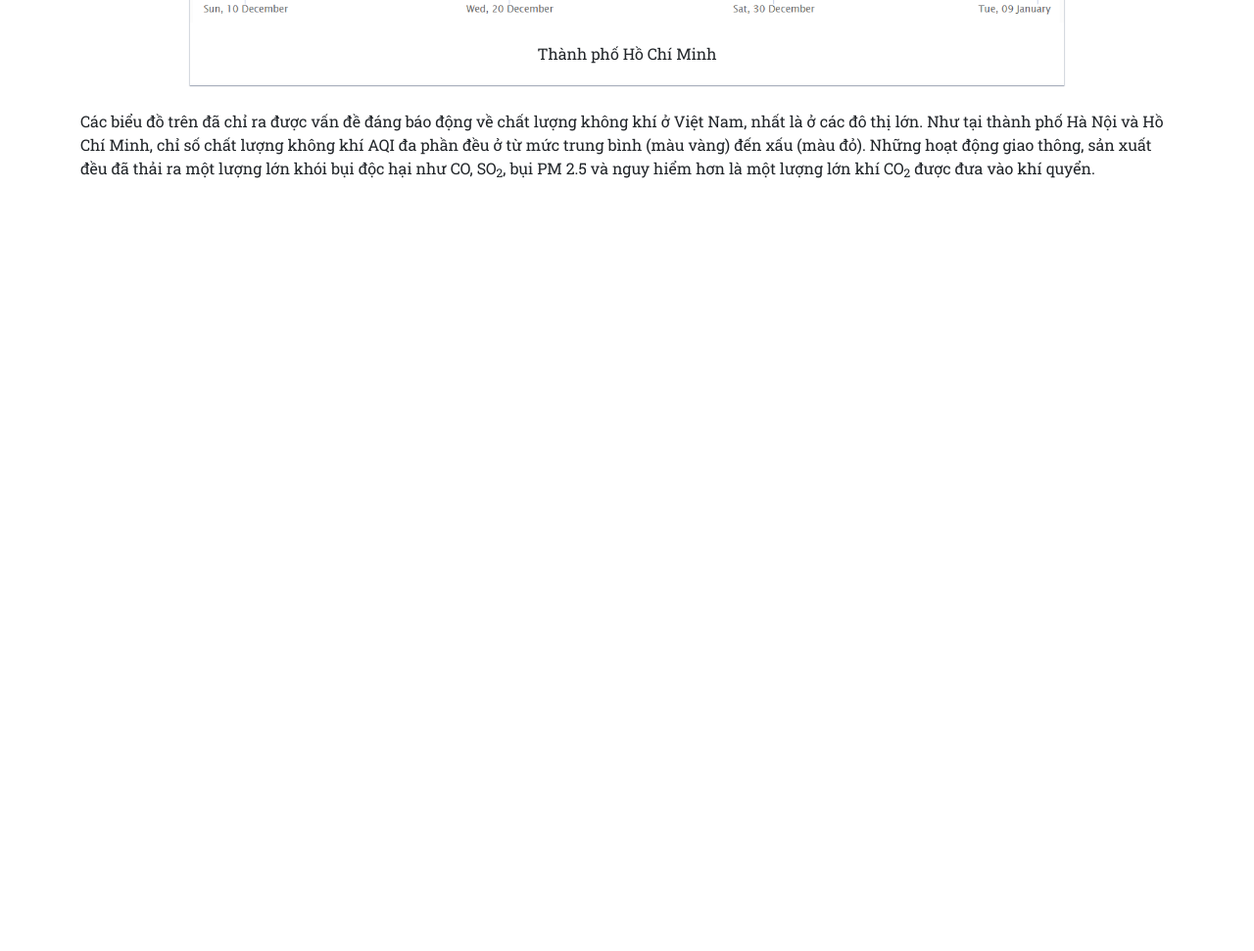
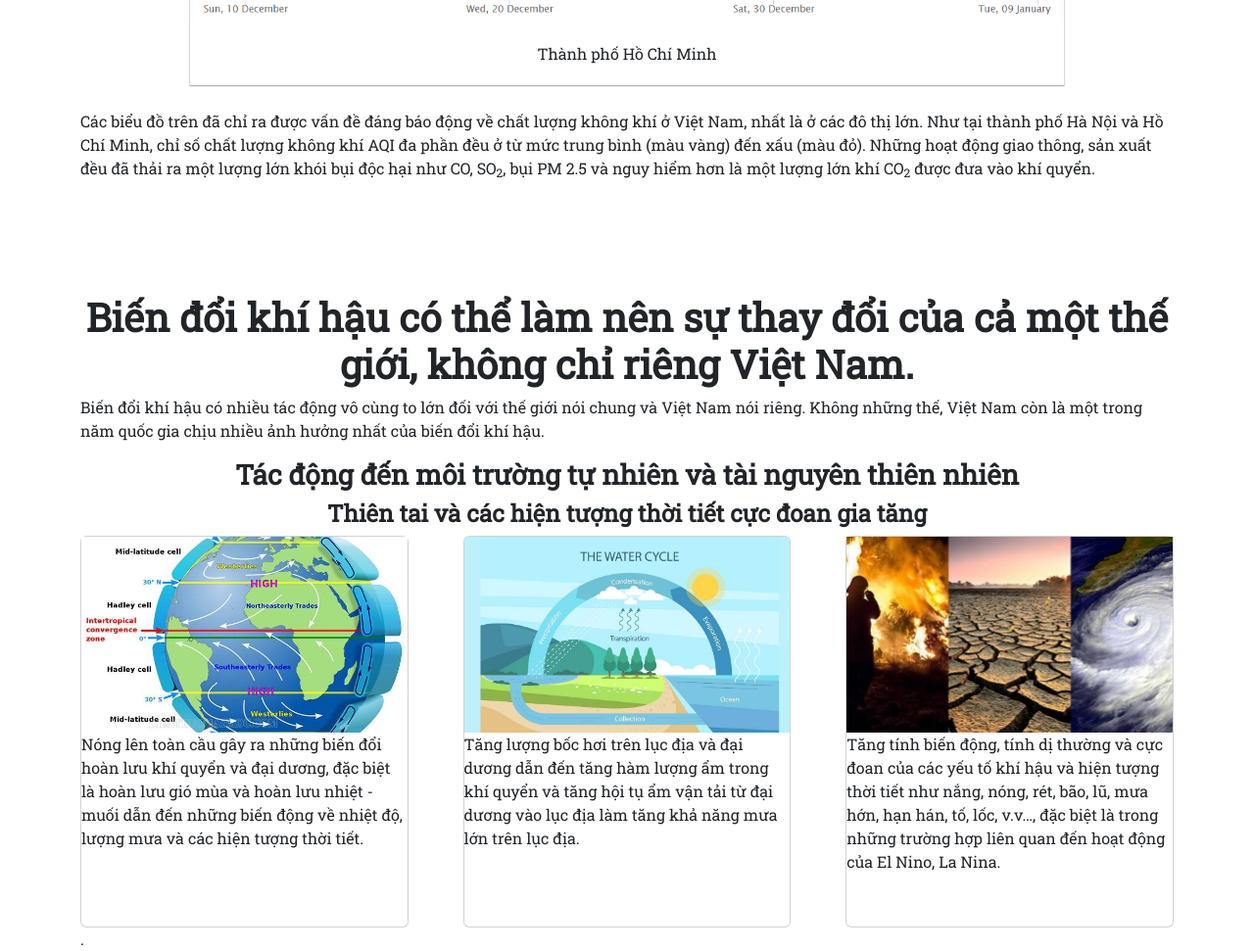
Before and after one commit to nhatvn2210/Climate_Change, a plain HTML site: page index.html in a window 1280 px wide. Shown: the part 4287-5258 px from the top of the page at 98% size. Before the commit the page ends 4587 px from the top, so only its background shows below. Drawn offline with nearby package versions, Linux system fonts and the light colour scheme.

Commit message:
Climate Change

```diff
--- a/assets/css/index.css
+++ b/assets/css/index.css
@@ -61,7 +61,16 @@
     text-align: center;
     padding: 20px 0;
 }
-
+/* Result style */
+.disaster-result .card-container .card{
+    width: 30%;
+    min-height: 400px;
+}
+.disaster-result .card-container .card .img{
+    height: 200px;
+    background-size: cover;
+    background-position: center;
+}
 /* Card style */
 .card {
     position: relative;
--- a/index.html
+++ b/index.html
@@ -226,7 +226,29 @@
             <div class="break-div"></div>
             <!-- Start "Tác động của BĐKH" -->
             <div class="result-container">
-
+                <h1 class="heading text-align-center">Biến đổi khí hậu có thể làm nên sự thay đổi của cả một thế giới, không chỉ riêng Việt Nam.</h1>
+                <p>Biến đổi khí hậu có nhiều tác động vô cùng to lớn đối với thế giới nói chung và Việt Nam nói riêng. Không những thế, Việt Nam còn là một trong năm quốc gia chịu nhiều ảnh hưởng nhất của biến đổi khí hậu.</p>
+                <div class="natural-result">
+                    <h3 class="heading text-align-center">Tác động đến môi trường tự nhiên và tài nguyên thiên nhiên</h3>
+                    <div class="disaster-result">
+                        <h4 class="heading text-align-center">Thiên tai và các hiện tượng thời tiết cực đoan gia tăng</h4>
+                        <div class="card-container display-flex justify-content-between align-items-center">
+                            <div class="card">
+                                <div class="img" style="background-image: url(./assets/image/disaster-result-1.png);"></div>
+                                <p>Nóng lên toàn cầu gây ra những biến đổi hoàn lưu khí quyển và đại dương, đặc biệt là hoàn lưu gió mùa và hoàn lưu nhiệt - muối dẫn đến những biến động về nhiệt độ, lượng mưa và các hiện tượng thời tiết.</p>
+                            </div>
+                            <div class="card">
+                                <div class="img" style="background-image: url(./assets/image/disaster-result-2.jpg);"></div>
+                                <p>Tăng lượng bốc hơi trên lục địa và đại dương dẫn đến tăng hàm lượng ẩm trong khí quyển và tăng hội tụ ẩm vận tải từ đại dương vào lục địa làm tăng khả năng mưa lớn trên lục địa.</p>
+                            </div>
+                            <div class="card">
+                                <div class="img" style="background-image: url(./assets/image/disaster-result-3.jpg);"></div>
+                                <p>Tăng tính biến động, tính dị thường và cực đoan của các yếu tố khí hậu và hiện tượng thời tiết như nắng, nóng, rét, bão, lũ, mưa hớn, hạn hán, tố, lốc, v.v…, đặc biệt là trong những trường hợp liên quan đến hoạt động của El Nino, La Nina.</p>
+                            </div>
+                        </div>
+                    </div>
+                    .
+                </div>
             </div>
             <!-- End "Tác động của BĐKH" -->
         </main>
```
Also changed, not shown: assets/image/disaster-result-1.png (added), assets/image/disaster-result-2.jpg (added), assets/image/disaster-result-3.jpg (added).
